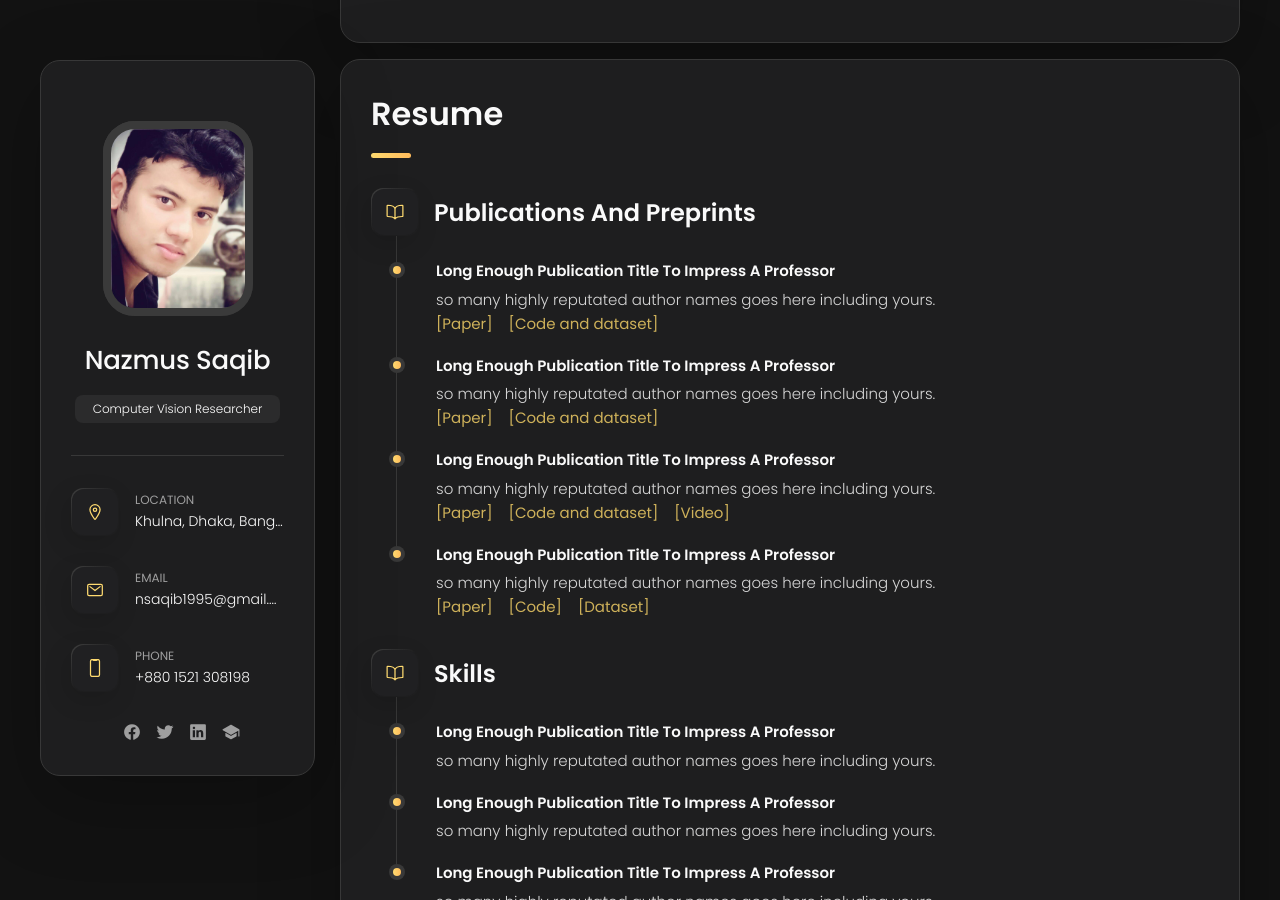
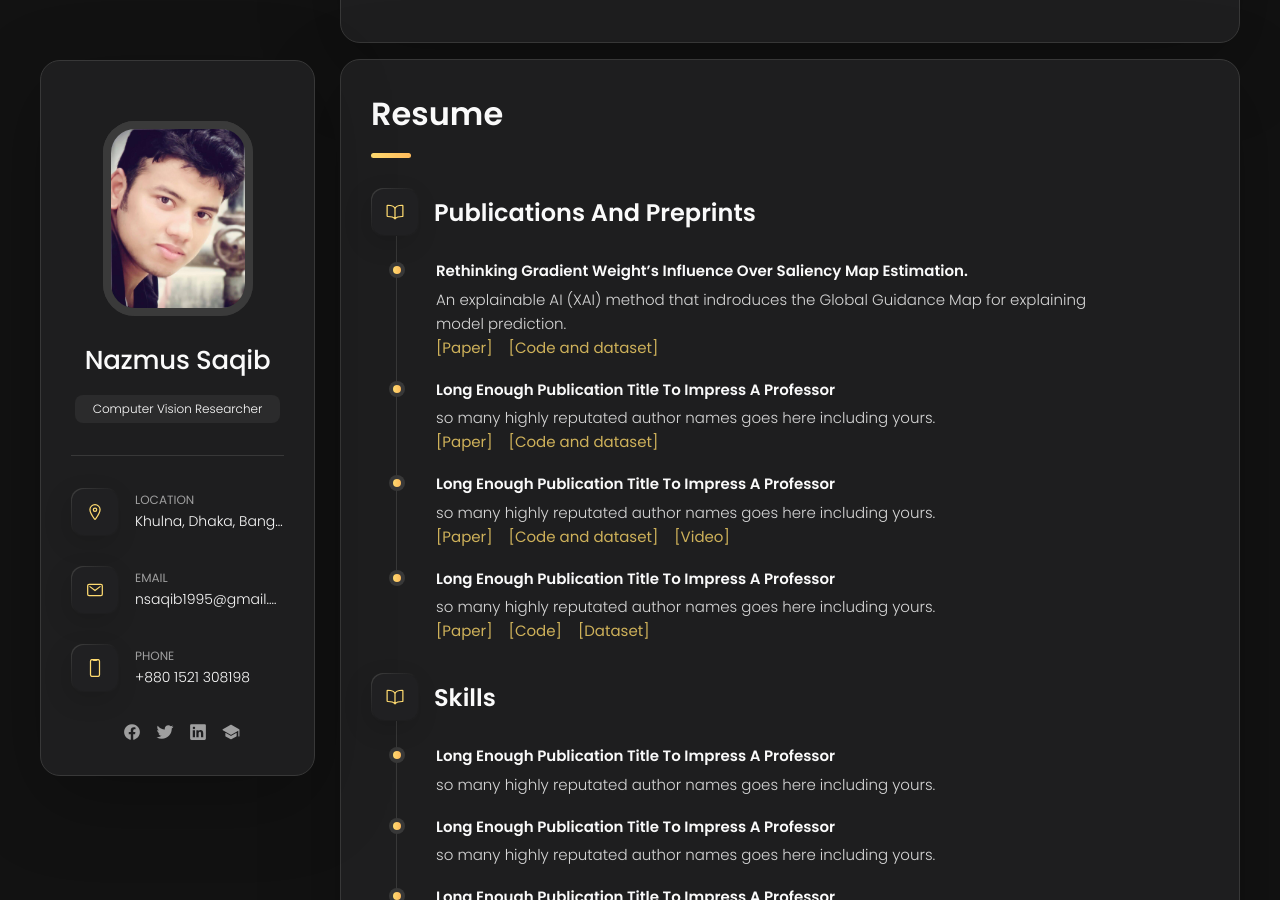
Before and after one commit to saqibnazmus/saqibnazmus.github.io, a Jekyll site: the page built from index.html, in a window 1280 px wide and 900 px high, scrolled down 366 px. Built offline with Jekyll 4.4.1, drawn with Linux system fonts in a browser that asks for light colours.

Commit message:
Update resume.yml

```diff
--- a/_data/resume.yml
+++ b/_data/resume.yml
@@ -4,12 +4,12 @@ sections:
     icon: book-outline
     items:
       -
-        title: Long enough publication title to impress a professor
-        text: so many highly reputated author names goes here including yours.
+        title: Rethinking Gradient Weight’s Influence over Saliency Map Estimation.
+        text: An explainable AI (XAI) method that indroduces the Global Guidance Map for explaining model prediction.
         links:
           -
             label: Paper
-            link: https://arxiv.org/pdf/2210.07249.pdf
+            link: https://doi.org/10.3390/s22176516
           -
             label: Code and dataset
             link: https://arxiv.org/pdf/2210.07249.pdf
```
